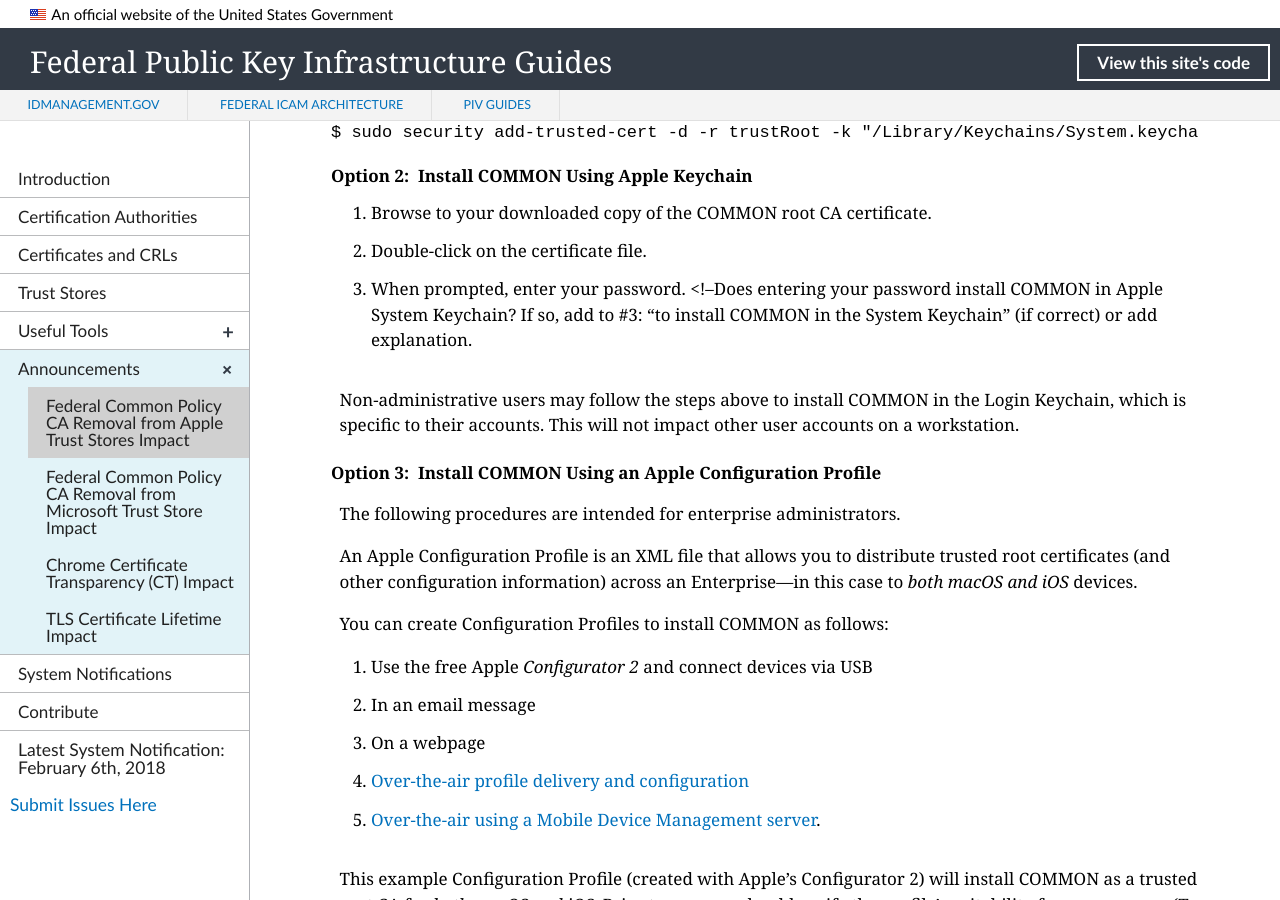
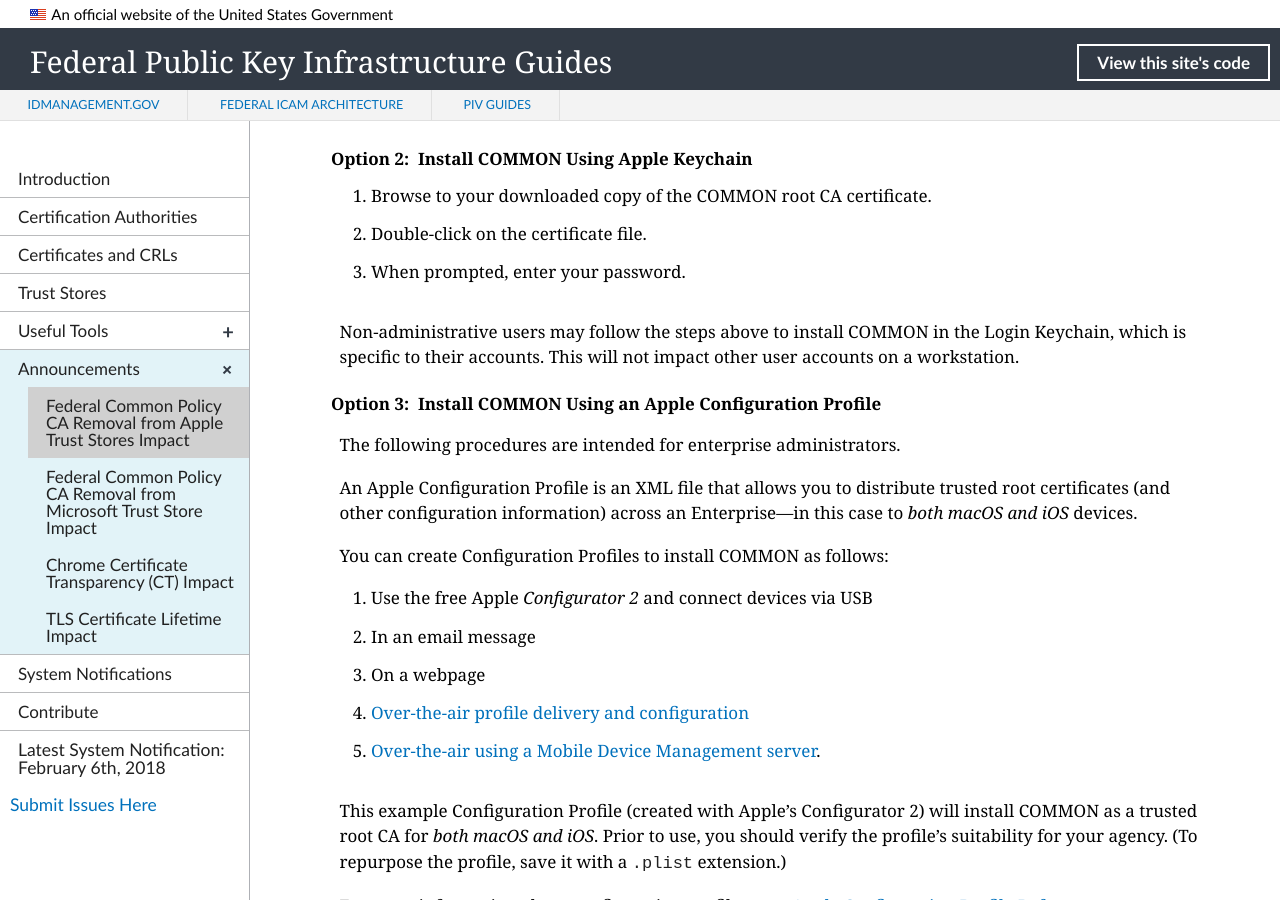
Before and after one commit to GSA/fpki-guides, a Jekyll site: the page built from _announcements/01_apple_common_removal.md, in a window 1280 px wide and 900 px high, scrolled down 4356 px. Built offline with Jekyll 4.4.1, drawn with Linux system fonts in a browser that asks for light colours; nearby versions of some CDN libraries; library files that are not in the unit come from our copies; some of the changed text lies outside the part shown.

Commit message:
Update 01_apple_common_removal.md
Format Fixes

````diff
--- a/_announcements/01_apple_common_removal.md
+++ b/_announcements/01_apple_common_removal.md
@@ -106,15 +106,15 @@
 2. Double-click the Terminal icon (black monitor icon with white ">_") to open a window.
 3. Download a copy of the COMMON root CA certificate:
 
-```
-$ curl -o {DOWNLOAD_LOCATION}/fcpca.crt "http://http.fpki.gov/fcpca/fcpca.crt"
-```
+    ```
+	$ curl -o {DOWNLOAD_LOCATION}/fcpca.crt "http://http.fpki.gov/fcpca/fcpca.crt"
+    ```
 
 4. Verify that the certificate's hash matches the SHA-256 Thumbprint in the [certificate details](#what-should-i-do):
 
-```
-$ shasum -a 256 {DOWNLOAD_LOCATION}/fcpca.crt
-```
+    ```
+	$ shasum -a 256 {DOWNLOAD_LOCATION}/fcpca.crt
+    ```
 
 #### Option 3:&nbsp;&nbsp;Email Us
 - To request an out-of-band copy of the COMMON root CA certificate to download, email us at: fpki@gsa.gov.
@@ -126,16 +126,16 @@
 #### Option 1:&nbsp;&nbsp;Install COMMON Using Command Line
 1. Install the COMMON root CA certificate as a Trusted Root:
 
-```
-$ sudo security add-trusted-cert -d -r trustRoot -k "/Library/Keychains/System.keychain" {DOWNLOAD_LOCATION}/fcpca.crt
-```
+    ```
+	$ sudo security add-trusted-cert -d -r trustRoot -k "/Library/Keychains/System.keychain" {DOWNLOAD_LOCATION}/fcpca.crt
+    ```
 
 #### Option 2:&nbsp;&nbsp;Install COMMON Using Apple Keychain
 <!--Don't think GUI is necessary here. If macOS, it will be understood...?-->
 1. Browse to your downloaded copy of the COMMON root CA certificate.
 2. Double-click on the certificate file.
 3. When prompted, enter your password.
-<!--Does entering your password install COMMON in Apple System Keychain? If so, add to #3: "to install COMMON in the System Keychain" (if correct) or add explanation.
+<!--Does entering your password install COMMON in Apple System Keychain? If so, add to #3: "to install COMMON in the System Keychain" (if correct) or add explanation.-->
 
 <!--I suspect that network engineers/administrators would normally do root CA certificate install for agency users... General users, if authorized, would need more detailed steps.-->
 Non-administrative users may follow the steps above to install COMMON in the Login Keychain, which is specific to their accounts. This will not impact other user accounts on a workstation.
@@ -311,11 +311,11 @@
 Please see [What Will Be Impacted?](#what-will-be-impacted).
 
 ## Additional Resources
-1. [COMMON Removal from the Microsoft Certificate Trust List)](https://fpki.idmanagement.gov/announcements/mspkichanges/){:target="_blank"}.
+1. [COMMON Removal from Microsoft Certificate Trust List)](https://fpki.idmanagement.gov/announcements/mspkichanges/){:target="_blank"}.
 1. [List of available trusted root certificates in macOS](https://support.apple.com/en-us/HT202858){:target="_blank"}
 1. [List of available trusted root certificates in iOS](https://support.apple.com/en-us/HT204132){:target="_blank"}
 1. [List of available trusted root certificates in tvOS](https://support.apple.com/en-us/HT207231){:target="_blank"}
-1. [Apple Keychains](https://developer.apple.com/documentation/security/keychain_services){:target="_blank"}<!--Does this work for useful, general Keychains info link?-->
+1. [Apple Keychains](https://developer.apple.com/documentation/security/keychain_services){:target="_blank"}
 1. [Apple Configuration Profile Reference](https://developer.apple.com/library/content/featuredarticles/iPhoneConfigurationProfileRef/Introduction/Introduction.html){:target="_blank"}
 1. [Over-the-Air Profile Delivery and Configuration](https://developer.apple.com/library/archive/documentation/NetworkingInternet/Conceptual/iPhoneOTAConfiguration/Introduction/Introduction.html#//apple_ref/doc/uid/TP40009505){:target="_blank"}
 1. [Mobile Device Management Best Practices](https://developer.apple.com/library/archive/documentation/Miscellaneous/Reference/MobileDeviceManagementProtocolRef/6-MDM_Best_Practices/MDM_Best_Practices.html#//apple_ref/doc/uid/TP40017387-CH5-SW2){:target="_blank"}
````
